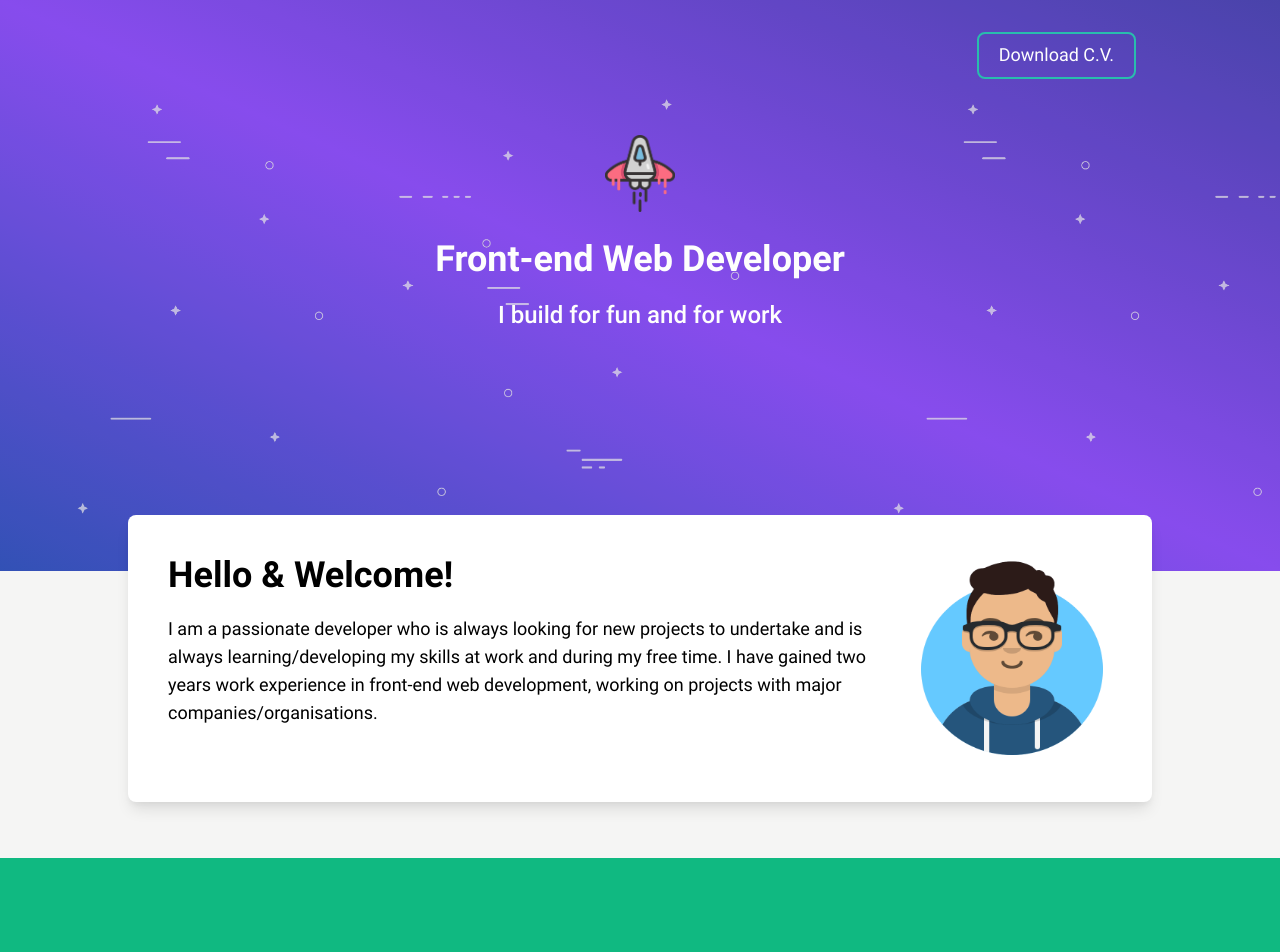
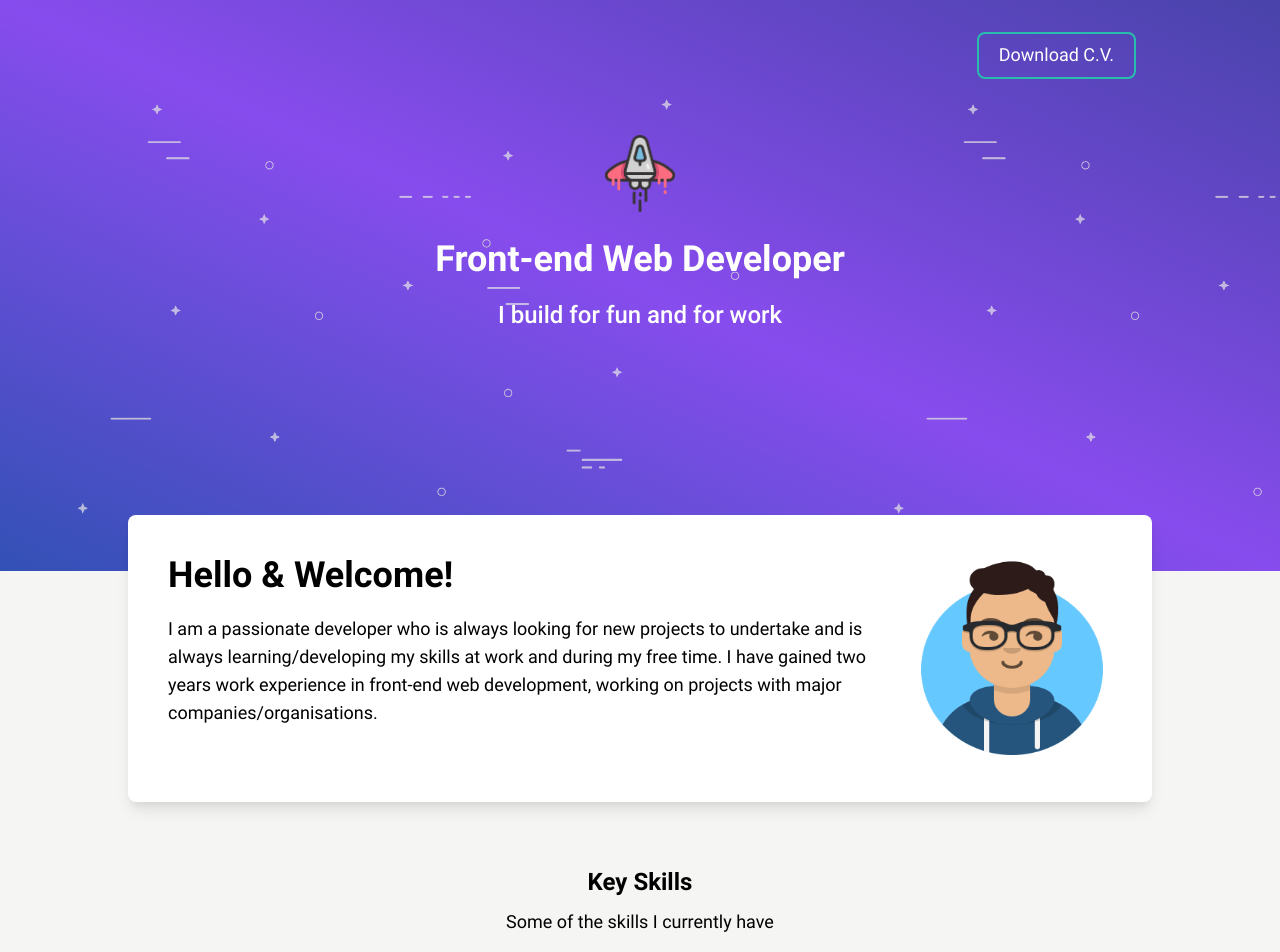
Before and after one commit to cav2008/portfolio-2022, a Next.js app: page / in a window 1280 px wide. Shown: the top 952 px of the page. Built offline with nearby package versions, Linux system fonts and the light colour scheme.

Commit message:
add initial skill section and refactor to card component

```diff
--- /dev/null
+++ b/components/atoms/Card/Card.jsx
@@ -0,0 +1,10 @@
+import React from 'react';
+import PropTypes from 'prop-types';
+
+const Card = ({ children }) => <div className="bg-white lg:rounded-lg lg:shadow-lg">{children}</div>;
+
+Card.propTypes = {
+  children: PropTypes.element.isRequired,
+};
+
+export default Card;
--- /dev/null
+++ b/components/atoms/Card/index.js
@@ -0,0 +1 @@
+export { default } from './Card';
--- a/components/organisms/Hero/Hero.jsx
+++ b/components/organisms/Hero/Hero.jsx
@@ -8,7 +8,7 @@ import starship from '@images/starship.png';
 import stars from '@images/stars.png';
 
 const Hero = () => (
-  <section className="relative bg-gradient-to-tr from-blue-800 via-violet-600 to-indigo-800 opacity-90">
+  <div className="relative bg-gradient-to-tr from-blue-800 via-violet-600 to-indigo-800 opacity-90">
     <div
       className="absolute -z-10 w-full h-full bg-contain opacity-70"
       style={{ backgroundImage: `url(${stars.src})` }}
@@ -27,7 +27,7 @@ const Hero = () => (
         </div>
       </div>
     </Wrapper>
-  </section>
+  </div>
 );
 
 export default Hero;
--- a/components/organisms/Profile/Profile.jsx
+++ b/components/organisms/Profile/Profile.jsx
@@ -2,25 +2,30 @@ import React from 'react';
 import Image from 'next/image';
 
 import Wrapper from '@components/atoms/Wrapper';
+import Card from '@components/atoms/Card';
 
 import avatar from '@images/avatar.png';
 
 const Profile = () => (
+  <div className="mb-16">
     <Wrapper>
-    <div className="bg-white p-4 lg:flex lg:flex-row-reverse lg:rounded-lg lg:shadow-lg lg:-mt-14 lg:mb-14 lg:p-10">
+      <Card>
+        <div className="p-4 lg:flex lg:flex-row-reverse lg:-mt-14 lg:mb-14 lg:p-10">
           <div className="text-center lg:flex-none">
             <Image src={avatar} alt="cartoon avatar" width="200" height="200" />
           </div>
           <div className="text-center my-8 lg:my-0 lg:text-left">
-        <p className="font-bold text-2xl lg:text-4xl">Hello &amp; Welcome!</p>
-        <p className="text-lg mt-2.5 lg:mt-5">
+            <p className="font-bold text-2xl mb-2.5 lg:mb-5 lg:text-4xl">Hello &amp; Welcome!</p>
+            <p className="text-lg">
               I am a passionate developer who is always looking for new projects to undertake and is always
               learning/developing my skills at work and during my free time. I have gained two years work experience in
               front-end web development, working on projects with major companies/organisations.
             </p>
           </div>
         </div>
+      </Card>
     </Wrapper>
+  </div>
 );
 
 export default Profile;
--- /dev/null
+++ b/components/organisms/Skill/Skill.jsx
@@ -0,0 +1,19 @@
+import React from 'react';
+
+import Wrapper from '@components/atoms/Wrapper';
+// import Card from '@components/atoms/Card';
+
+const Skill = () => (
+  <Wrapper>
+    <div className="text-center mb-5 px-4">
+      <h2 className="font-bold text-2xl mb-2.5">Key Skills</h2>
+      <p className="text-lg">Some of the skills I currently have</p>
+    </div>
+
+    <div>
+      {/* <Card></Card> */}
+    </div>
+  </Wrapper>
+);
+
+export default Skill;
--- /dev/null
+++ b/components/organisms/Skill/index.js
@@ -0,0 +1 @@
+export { default } from './Skill';
--- a/pages/index.jsx
+++ b/pages/index.jsx
@@ -3,6 +3,7 @@ import Head from 'next/head';
 
 import Hero from '@components/organisms/Hero';
 import Profile from '@components/organisms/Profile';
+import Skill from '@components/organisms/Skill';
 
 export default function Home() {
   return (
@@ -16,6 +17,7 @@ export default function Home() {
       <main>
         <Hero />
         <Profile />
+        <Skill />
         <div className="bg-green-500 h-32" />
       </main>
 
```
Also changed, not shown: .eslintrc.json. Lines whose indentation alone changed are shown as unchanged.
